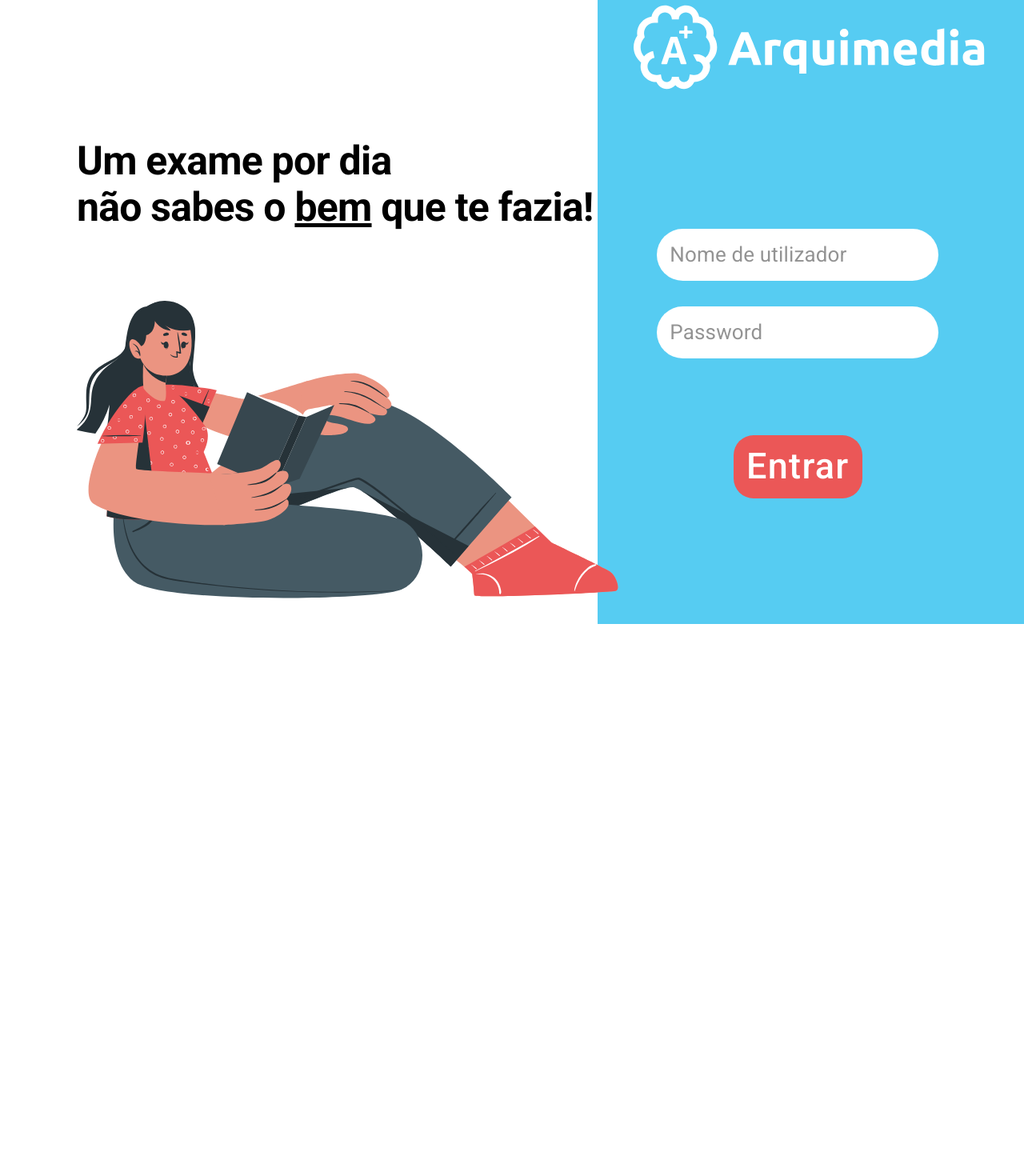
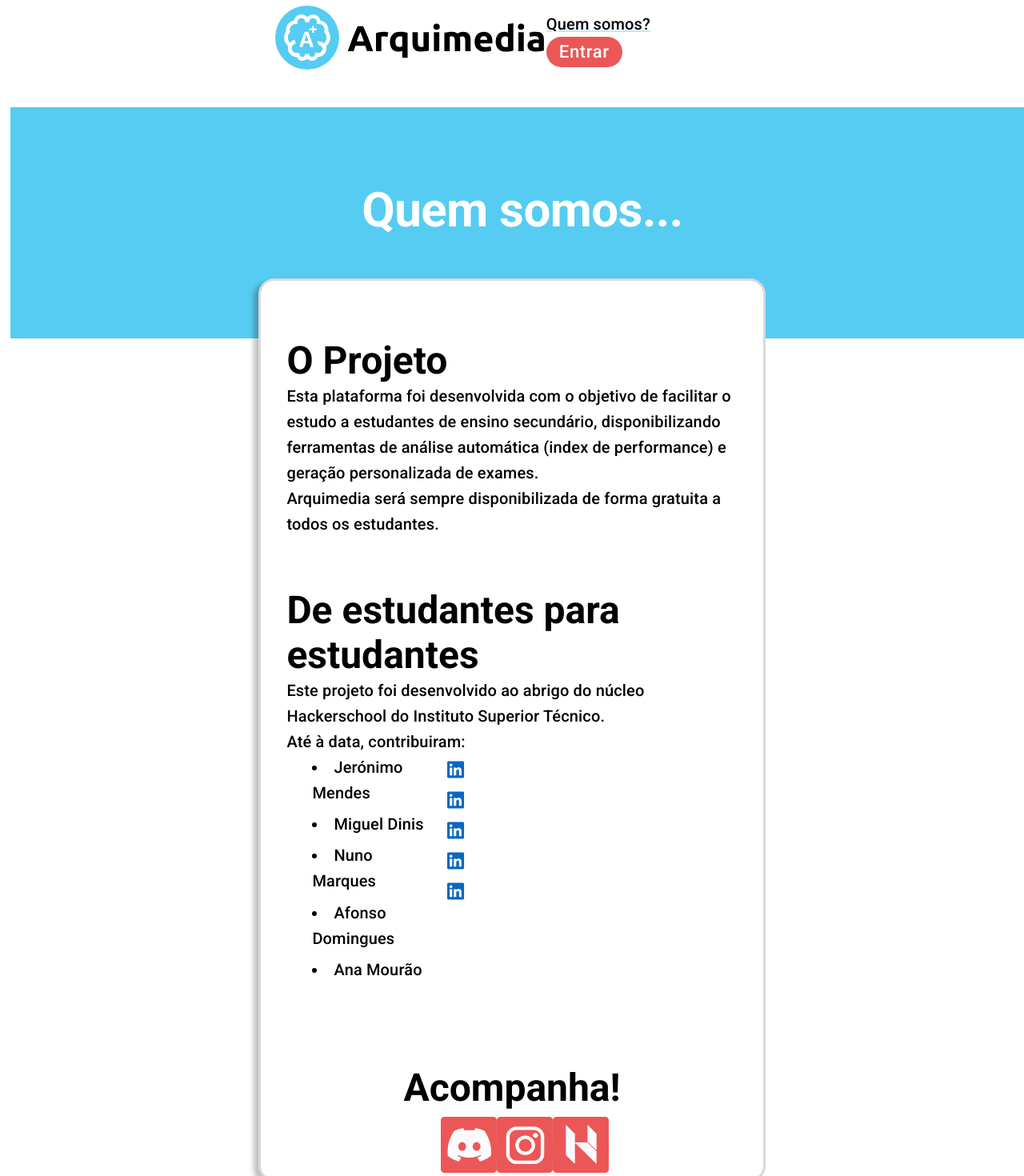
Before and after one commit to HackerSchool/Arquimedia, a React (Create React App) app in the folder frontend/: page /sobre in a window 1280 px wide. Before the commit this address led to /login. Shown: the part 20-1490 px from the top of the page at 80% size. Before the commit the page ends 800 px from the top, so only its background shows below. Built offline with nearby package versions, Linux system fonts and the light colour scheme.

Commit message:
Fixed formatting inconsistencies. Changed icon such that when you click it you open a window on a new tab instead of the current one,

```diff
--- a/frontend/src/App.js
+++ b/frontend/src/App.js
@@ -78,7 +78,7 @@
 												path='/configuracoes'
 												component={SettingsPage}
 											/>
-											<AuthRoute path='/sobre' component={AboutUsPage} />
+											<Route path='/sobre' component={AboutUsPage} />
 											<Route path='*' component={PageNotFound} />
 										</Switch>
 									</div>
--- a/frontend/src/pages/AboutUsPage.js
+++ b/frontend/src/pages/AboutUsPage.js
@@ -32,7 +32,7 @@
 	hover: {
 		transition: 'transform 0.15s ease-in-out',
 		'&:hover': {
-			transform: 'scale(1.2,1.2)',
+			transform: 'scale(1.05,1.05)',
 			boxShadow: '0px 6px 4px #Bbb9b9',
 		},
 	},
@@ -49,15 +49,16 @@
 				direction='column'
 				align='center'
 				justifyContent='center'
-				style={{ minHeight: '25vh' }}
+				style={{ minHeight: '20vh' }}
 				spacing={1}
 			>
 				<Grid item>
 					<Typography
-						fontSize={70}
-						fontFamily='Nexa-Trial'
+						variant='h2'
+						fontFamily='Roboto'
 						fontWeight={'bold'}
 						color='white'
+						style={{ marginTop: '-5vh' }}
 					>
 						Quem somos...
 					</Typography>
@@ -182,8 +183,9 @@
 												<LinkedIn
 													className={classes.hover}
 													onClick={() => {
-														window.location.href =
-															'https://www.linkedin.com/in/jer%C3%B3nimo-mendes/';
+														window.open(
+															'https://www.linkedin.com/in/jer%C3%B3nimo-mendes/'
+														);
 													}}
 												/>
 											</IconButton>
@@ -193,8 +195,9 @@
 												<LinkedIn
 													className={classes.hover}
 													onClick={() => {
-														window.location.href =
-															'https://www.linkedin.com/in/miguel-dinis-de-sousa-a009851ba/';
+														window.open(
+															'https://www.linkedin.com/in/miguel-dinis-de-sousa-a009851ba/'
+														);
 													}}
 												/>
 											</IconButton>
@@ -204,8 +207,9 @@
 												<LinkedIn
 													className={classes.hover}
 													onClick={() => {
-														window.location.href =
-															'https://discord.gg/3Fgxs8pJMh';
+														window.open(
+															'https://discord.gg/3Fgxs8pJMh'
+														);
 													}}
 												/>
 											</IconButton>
@@ -215,8 +219,9 @@
 												<LinkedIn
 													className={classes.hover}
 													onClick={() => {
-														window.location.href =
-															'https://discord.gg/3Fgxs8pJMh';
+														window.open(
+															'https://discord.gg/3Fgxs8pJMh'
+														);
 													}}
 												/>
 											</IconButton>
@@ -226,8 +231,9 @@
 												<LinkedIn
 													className={classes.hover}
 													onClick={() => {
-														window.location.href =
-															'https://discord.gg/3Fgxs8pJMh';
+														window.open(
+															'https://discord.gg/3Fgxs8pJMh'
+														);
 													}}
 												/>
 											</IconButton>
@@ -263,7 +269,7 @@
 								<Discord
 									className={classes.hover}
 									onClick={() => {
-										window.location.href = 'https://discord.gg/3Fgxs8pJMh';
+										window.open('https://discord.gg/3Fgxs8pJMh');
 									}}
 								/>
 							</IconButton>
@@ -273,8 +279,7 @@
 								<Instagram
 									className={classes.hover}
 									onClick={() => {
-										window.location.href =
-											'https://www.instagram.com/arquimedia.pt/';
+										window.open('https://www.instagram.com/arquimedia.pt/');
 									}}
 								/>
 							</IconButton>
@@ -284,8 +289,7 @@
 								<HackerSchool
 									className={classes.hover}
 									onClick={() => {
-										window.location.href =
-											'http://hackerschool.tecnico.ulisboa.pt/';
+										window.open('http://hackerschool.tecnico.ulisboa.pt/');
 									}}
 								/>
 							</IconButton>
```
